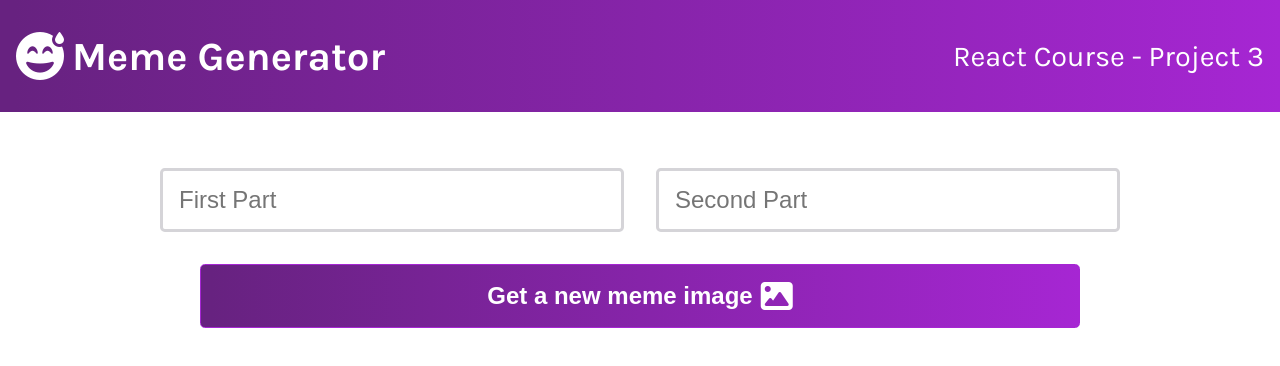
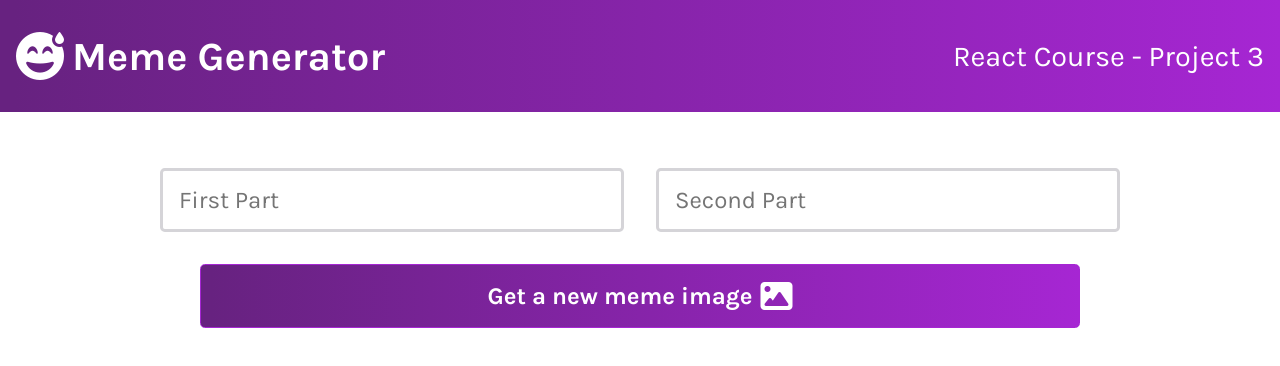
Before and after one commit to VioletViolaVi/Meme_Generator_Scrimba, a React (Create React App) app in the folder meme-generator/: page / in a window 1280 px wide. Shown: the top 366 px of the page. Built offline with nearby package versions, Linux system fonts and the light colour scheme.

Commit message:
Fix issue with the form's font display.

```diff
--- a/meme-generator/src/App.css
+++ b/meme-generator/src/App.css
@@ -3,12 +3,12 @@
   padding: 0;
   margin: 0;
   box-sizing: border-box;
+  font-family: "Karla", "Impact", "Haettenschweiler", "Arial Narrow Bold",
+    sans-serif;
 }
 
 body {
   cursor: default;
-  font-family: "Karla", "Impact", "Haettenschweiler", "Arial Narrow Bold",
-    sans-serif;
 }
 
 /*********************************************************** header */
```
